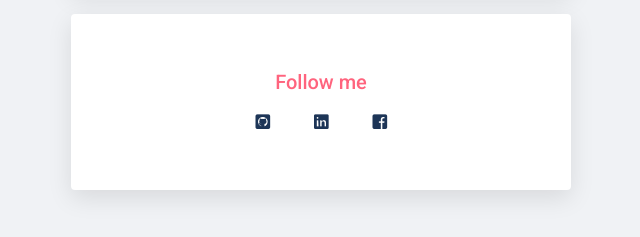
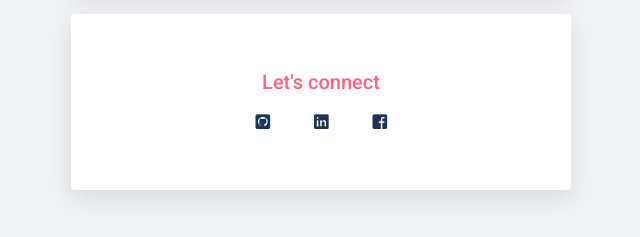
Before and after one commit to wolfgangernst/profile, a plain HTML site: page index.html in a window 1280 px wide. Shown: the part 427-664 px from the top of the page, 319-959 px from the left. Drawn offline with Linux system fonts and the light colour scheme.

Commit message:
Update index.html

```diff
--- a/index.html
+++ b/index.html
@@ -22,7 +22,7 @@
     </div>
 
     <div class="card">
-          <h2>Follow me</h2>
+          <h2>Let's connect</h2>
           <ul class="list-inline">
             <li>
               <a href="https://github.com/wolfgangernst" target="_blank">
```
